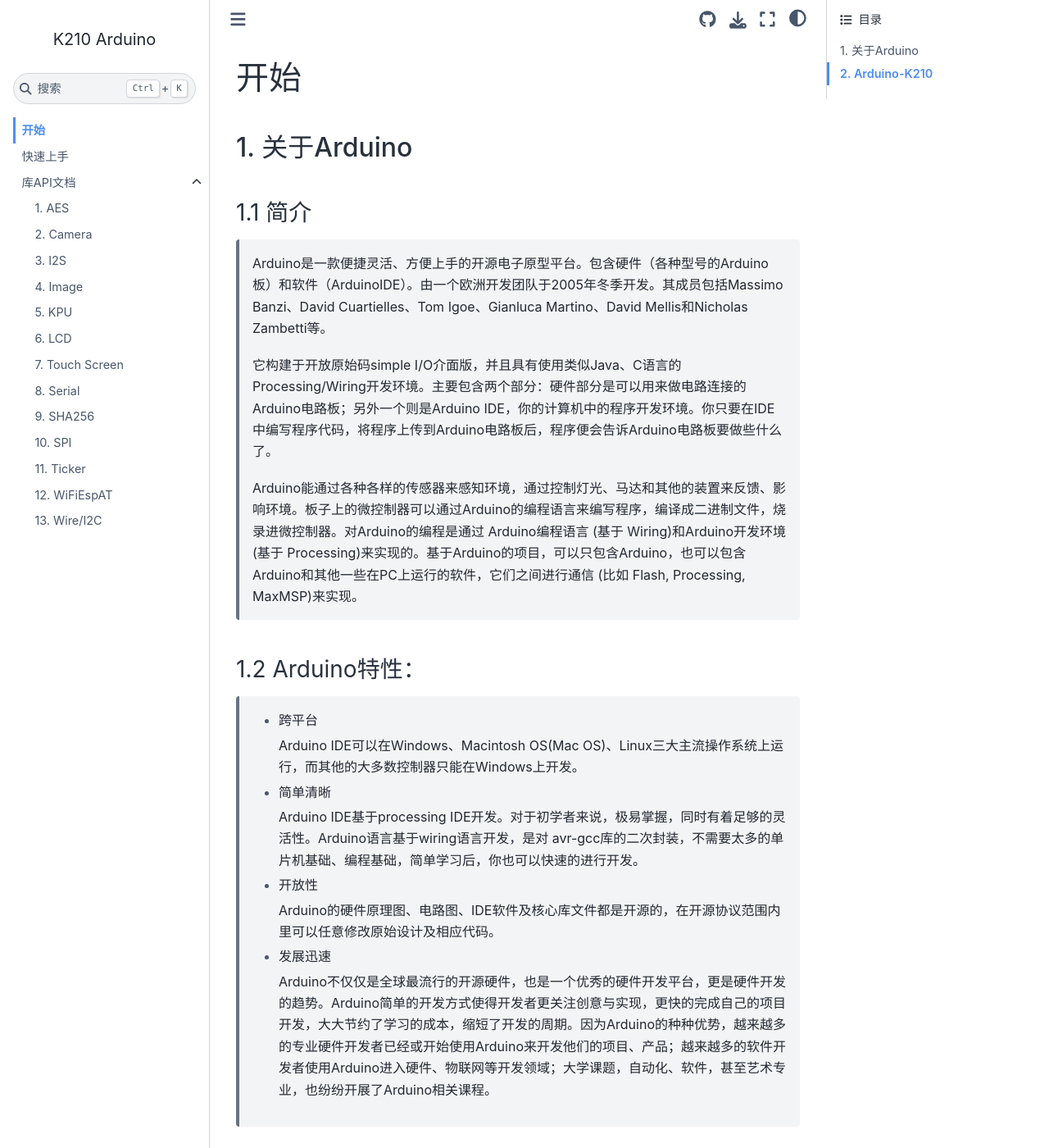
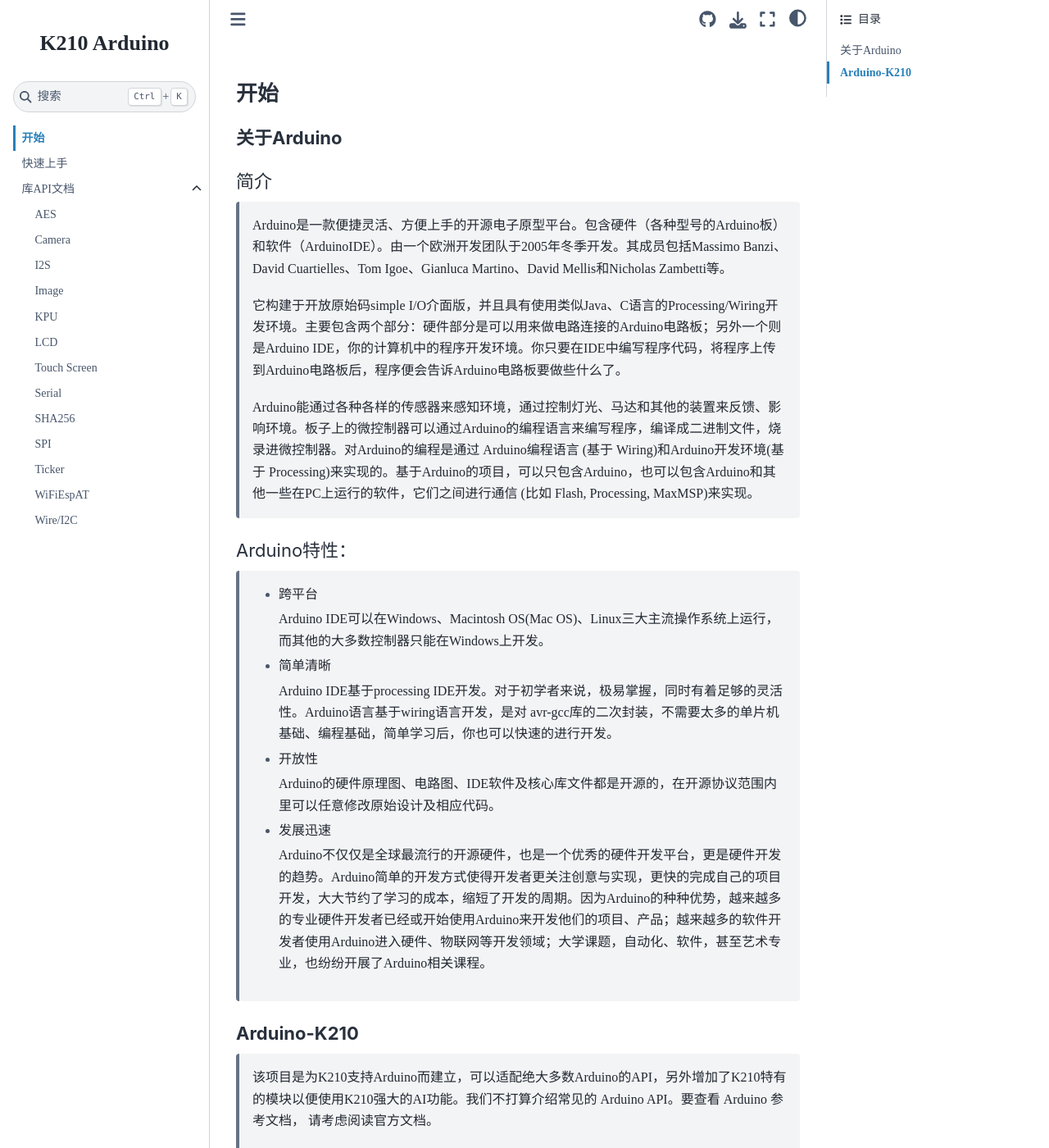
Before and after one commit to kendryte/arduino-k210, a Sphinx documentation site: the page built from docs/source/getting-started/getting-started.rst, in a window 1280 px wide and 1400 px high. Shown: the whole window at 82% size. Built offline with Sphinx 7.4.7 and the Sphinx Book theme 1.1.4, drawn with Linux system fonts in a browser that asks for light colours; comment, search, counter and statistics services are not loaded; some of the changed text lies outside the part shown.

Commit message:
更改页面整洁度

```diff
--- a/docs/source/_static/custom-theme.css
+++ b/docs/source/_static/custom-theme.css
@@ -1,8 +1,75 @@
 nav.bd-links li>a:active, .logo__title:hover, nav.bd-links li>a:hover {
     text-decoration: none;
   }
+  a {
+    text-decoration: none;
+  }
+  .bd-article-container h1, .bd-article-container h2, .heading-style, h1, h2, h3, h4, h5, h6 {
+    font-weight: 700;
+  }
+  .navbar-brand .logo__title {
+    font-size: var(--pst-font-size-h1);
+    font-weight: 700;
+  }
+  .prev-next-area a:hover p.prev-next-title:hover {
+    text-decoration: none;
+  }
+  html {
+    --pst-sidebar-font-size: 1rem;
+    --pst-font-size-p: 1rem;
+    /* --pst-font-size-h1: 1.625rem;
+    --pst-font-size-h2: 1.375rem;
+    --pst-font-size-h3: 1.25rem;
+    --pst-font-size-h4: 1.125rem;
+    --pst-font-size-h5: 1rem;
+    --pst-font-size-h6: 0.875rem;
+     */
+    --pst-font-size-h1: 1.625rem;
+    --pst-font-size-h2: 1.375rem;
+    --pst-font-size-h3: 1.375rem;
+    --pst-font-size-h4: 1.125rem;
+    --pst-font-size-h5: 1.125rem;
+    --pst-font-size-h6: 1rem;
+    --pst-font-size-desc: 0.875rem;
+    --pst-sidebar-header-font-weight: 700;
+    --pst-admonition-font-weight-heading: 700;
+  }
+  .toc-entry a.nav-link.active {
+    font-weight: 700;
+  }
+  nav.bd-links .current>a {
+    font-weight: 700;
+  }
+  .copyright {
+    font-size: var(--pst-font-size-desc);
+  }
+  .toctree-wrapper li[class^=toctree-l]>a {
+    font-size: var(--pst-sidebar-font-size);
+  }
+  p {
+    font-size: var(--pst-font-size-p);
+  }
+  .prev-next-area a p.prev-next-title {
+    text-decoration: none;
+    font-size: var(--pst-font-size-p);
+  }
+  body {
+    font-family: "Roboto Slab,ff-tisa-web-pro,Georgia,Arial,sans-serif";
+  }
+  .heading-style, h1, h2, h3, h4, h5, h6 {
+    margin: 1.7rem 0 0.75rem;
+  }
+  .toc-entry a.nav-link:hover {
+    text-decoration: none;
+  }
+  footer .cancat {
+    font-size: var(--pst-font-size-desc);
+  }
+  footer {
+    font-size: var(--pst-font-size-desc);
+  }
   html[data-theme=light]  {
-    --pst-color-primary: #4d8eef;
+    --pst-color-primary: #2980b9;
       --pst-color-primary-highlight: #2d0ef1;
       --sd-color-primary: var(--pst-color-primary);
       --sd-color-primary-text: var(--pst-color-primary-text);
@@ -10,7 +77,8 @@
       --sd-color-primary-bg: #547fca;
       --sd-color-primary-bg-text: #14181e;
 
-    --pst-color-secondary: #4d8eef;
+    --pst-color-secondary: hsl(204, 60%, 58%);
+    --pst-color-inline-code: #222832;
      --pst-color-secondary-highlight: #2d0ef1;
      --sd-color-secondary: var(--pst-color-secondary);
      --sd-color-secondary-text: var(--pst-color-secondary-text);
@@ -18,8 +86,18 @@
       --sd-color-secondary-bg: #547fca;
       --pst-color-primary-bg: #84baf4;
       --pst-color-secondary-bg: #547fca;
+      --pst-color-info-bg: #e6eaef;
+      --pst-color-info: var(--pst-color-primary);
+      --pst-color-attention: #f7931a;
       --pst-color-accent: #4d8eef;
       --pst-color-accent-bg: #92abd0;
+  }
+  html[data-theme="light"] .highlight .c1 {
+    color: #198754;
+  }
+  .search-button-field:hover {
+  border: 1px solid var(--pst-color-border);
+  box-shadow: 0 0 0 0.15rem var(--pst-color-link-hover);
   }
   .bd-sidebar-primary {
   /* 使元素可滚动 */
@@ -65,122 +143,19 @@
   .bd-footer .footer-items__center, .bd-footer .footer-items__end, .bd-footer .footer-items__start {
     justify-content: flex-start;
   }
-  body {
-    counter-reset: h2counter toc-h2counter toctree-l2counter;
+  @media (min-width: 960px) {
+  .bd-sidebar-primary {
+      font-size: 0.875rem;
   }
-
-h2 {
-    counter-reset: h3counter;
   }
-
-h3 {
-    counter-reset: h4counter;
+  @media (min-width: 1200px) {
+  .bd-sidebar-secondary {
+    font-size: 0.875rem;
   }
-
-h4 {
-    counter-reset: h5counter;
+  .page-toc .nav-link {
+    font-size: .875rem;
   }
-
-h5 {
-    counter-reset: h6counter;
   }
-
-h2::before {
-    counter-increment: h2counter;
-    content: counter(h2counter) ". ";
+  .h3,h3,.h5,h5 {
+  font-weight: 400;
   }
-
-h3::before {
-    counter-increment: h3counter;
-    content: counter(h2counter) "." counter(h3counter) " ";
-}
-
-h4::before {
-    counter-increment: h4counter;
-    content: counter(h2counter) "." counter(h3counter) "." counter(h4counter) " ";
-}
-
-h5::before {
-    counter-increment: h5counter;
-    content: counter(h2counter) "." counter(h3counter) "." counter(h4counter) "." counter(h5counter) " ";
-}
-
-h6::before {
-    counter-increment: h6counter;
-    content: counter(h2counter) "." counter(h3counter) "." counter(h4counter) "." counter(h5counter) "." counter(h6counter) " ";
-}
-
-/* TOC heading counters */
-.toc-h2 {
-    counter-reset: toc-h3counter;
-}
-
-.toc-h3 {
-    counter-reset: toc-h4counter;
-}
-
-.toc-h4 {
-    counter-reset: toc-h5counter;
-}
-
-.toc-h5 {
-    counter-reset: toc-h6counter;
-}
-
-.toc-h2 > .nav-link::before {
-    counter-increment: toc-h2counter;
-    content: counter(toc-h2counter) ". ";
-}
-
-.toc-h3 > .nav-link::before {
-    counter-increment: toc-h3counter;
-    content: counter(toc-h2counter) "." counter(toc-h3counter) " ";
-}
-
-.toc-h4 > .nav-link::before {
-    counter-increment: toc-h4counter;
-    content: counter(toc-h2counter) "." counter(toc-h3counter) "." counter(toc-h4counter) " ";
-}
-
-.toc-h5 > .nav-link::before {
-    counter-increment: toc-h5counter;
-    content: counter(toc-h2counter) "." counter(toc-h3counter) "." counter(toc-h4counter) "." counter(toc-h5counter) " ";
-}
-
-.toc-h6 > .nav-link::before {
-    counter-increment: toc-h6counter;
-    content: counter(toc-h2counter) "." counter(toc-h3counter) "." counter(toc-h4counter) "." counter(toc-h5counter) "." counter(toc-h6counter) " ";
-}
-
-/* Toctree counters */
-.toctree-l2 {
-    counter-reset: toctree-l3counter;
-}
-
-.toctree-l3 {
-    counter-reset: toctree-l4counter;
-}
-
-.toctree-l4 {
-    counter-reset: toctree-l5counter;
-}
-
-.toctree-l2 > a::before {
-    counter-increment: toctree-l2counter;
-    content: counter(toctree-l2counter) ". ";
-}
-
-.toctree-l3 > a::before {
-    counter-increment: toctree-l3counter;
-    content: counter(toctree-l2counter) "." counter(toctree-l3counter) " ";
-}
-
-.toctree-l4 > a::before {
-    counter-increment: toctree-l4counter;
-    content: counter(toctree-l2counter) "." counter(toctree-l3counter) "." counter(toctree-l4counter) " ";
-}
-
-.toctree-l5 > a::before {
-    counter-increment: toctree-l5counter;
-    content: counter(toctree-l2counter) "." counter(toctree-l3counter) "." counter(toctree-l4counter) "." counter(toctree-l5counter) " ";
-}
--- a/docs/source/_templates/Fleft.html
+++ b/docs/source/_templates/Fleft.html
@@ -20,4 +20,5 @@
     <section class="canact-section"><a href="https://developer.canaan-creative.com/resource">资料下载</a></section>
     <section class="canact-section"><a href="https://developer.canaan-creative.com/blog">博客</a></section>
     <section class="canact-section"><a href="https://developer.canaan-creative.com/document">文档中心</a></section>
+    <section class="canact-section"><a href="https://developer.canaan-creative.com/answer">问答社区</a></section>
    </div>
--- /dev/null
+++ b/docs/source/_templates/FleftEn.html
@@ -0,0 +1,24 @@
+<style>
+    .cancat{
+        font-size: 1rem;
+        font-weight: 700;
+        color: #fff;
+        margin-bottom: 1rem;
+      }
+      .canact-section a{
+       color: #ebedf0;
+       line-height: 30px;
+       font-weight: 400;
+       text-decoration: none;
+      }
+      .canact-section a:hover {
+       color: #4d8eef;
+      }
+   </style>
+   <div class="footer-center">
+    <div class="cancat">Developer Resources</div>
+    <section class="canact-section"><a href="https://developer.canaan-creative.com/resource">Downloads</a></section>
+    <section class="canact-section"><a href="https://developer.canaan-creative.com/blog">Blog</a></section>
+    <section class="canact-section"><a href="https://developer.canaan-creative.com/document">Document Center</a></section>
+    <section class="canact-section"><a href="https://developer.canaan-creative.com/answer">Answer</a></section>
+   </div>
--- /dev/null
+++ b/docs/source/_templates/FooterEn.html
@@ -0,0 +1,26 @@
+<style>
+ .cancat{
+     font-size: 1rem;
+     font-weight: 700;
+     color: #fff;
+     margin-bottom: 1rem;
+   }
+   .canact-section a{
+    color: #ebedf0;
+    line-height: 30px;
+    font-weight: 400;
+    text-decoration: none;
+   }
+   .canact-section a:hover {
+    color: #4d8eef;
+   }
+   .copy-right {
+    margin-top:30px;
+    color: #ebedf0;
+   }
+</style>
+<div class="footer-center">
+ <div class="cancat">Contact Us</div>
+ <section class="canact-section"><a href="mailto:salesai@canaan-creative.com">Mail: salesai@canaan-creative.com</a></section>
+ <!-- <section class="canact-section copy-right">© Copyright 2024 Canaan Inc.</section> -->
+</div>
--- /dev/null
+++ b/docs/source/_templates/FrightEn.html
@@ -0,0 +1,22 @@
+<style>
+    .cancat{
+        font-size: 1rem;
+        font-weight: 700;
+        color: #fff;
+        margin-bottom: 1rem;
+      }
+      .canact-section a{
+       color: #ebedf0;
+       line-height: 30px;
+       font-weight: 400;
+       text-decoration: none;
+      }
+      .canact-section a:hover {
+       color: #4d8eef;
+      }
+   </style>
+   <div class="footer-center">
+    <div class="cancat">Community</div>
+    <section class="canact-section"><a href="/">QQ Group: 578895334 </a></section>
+    <section class="canact-section"><a href="/">WeChat public account: 嘉楠科技</a></section>
+   </div>
--- a/docs/source/conf.py
+++ b/docs/source/conf.py
@@ -12,7 +12,7 @@
 
 project = 'K210 Arduino'
 copyright = '2024 Canaan Inc'
-author = 'Canaan'
+# author = 'Canaan'
 # release = '0.1'
 
 # -- General configuration ---------------------------------------------------
@@ -68,6 +68,10 @@
 	"footer_end" : ["Fright.html"],
 
 }
+if language == 'en':
+    html_theme_options["footer_start"] = ["FleftEn.html"]
+    html_theme_options["footer_center"] = ["FooterEn.html"]
+    html_theme_options["footer_end"] = ["FrightEn.html"]
 
 # Style
 pygments_style = "sphinx"
```
Lines whose indentation alone changed are shown as unchanged.
